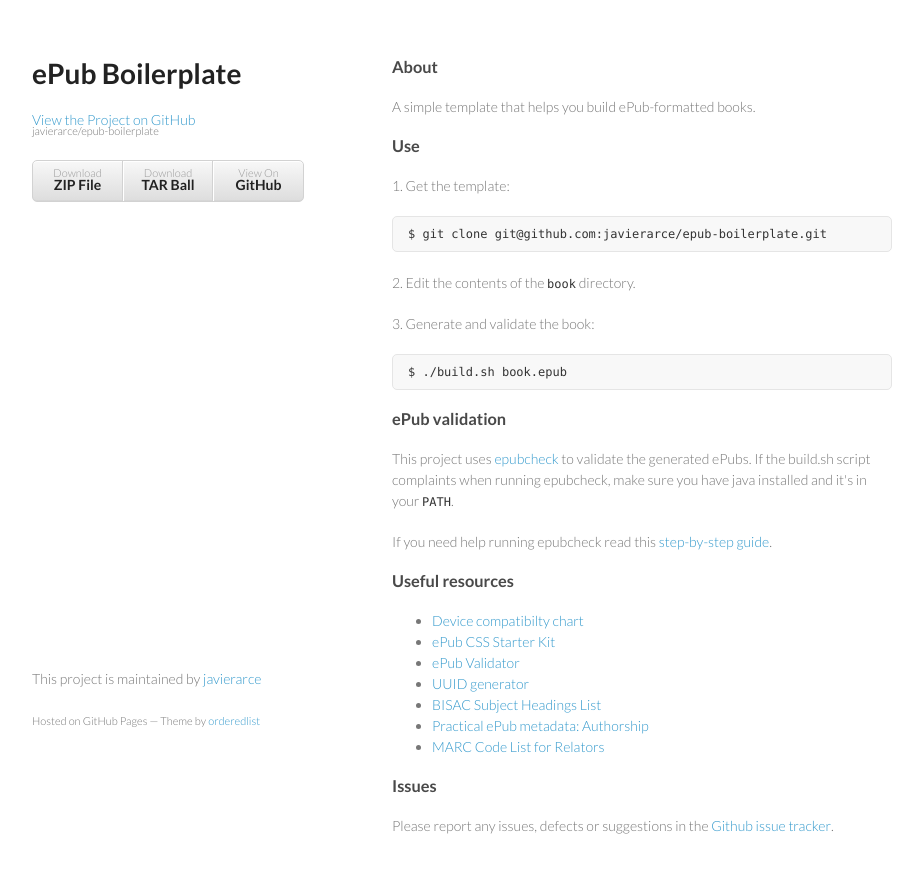
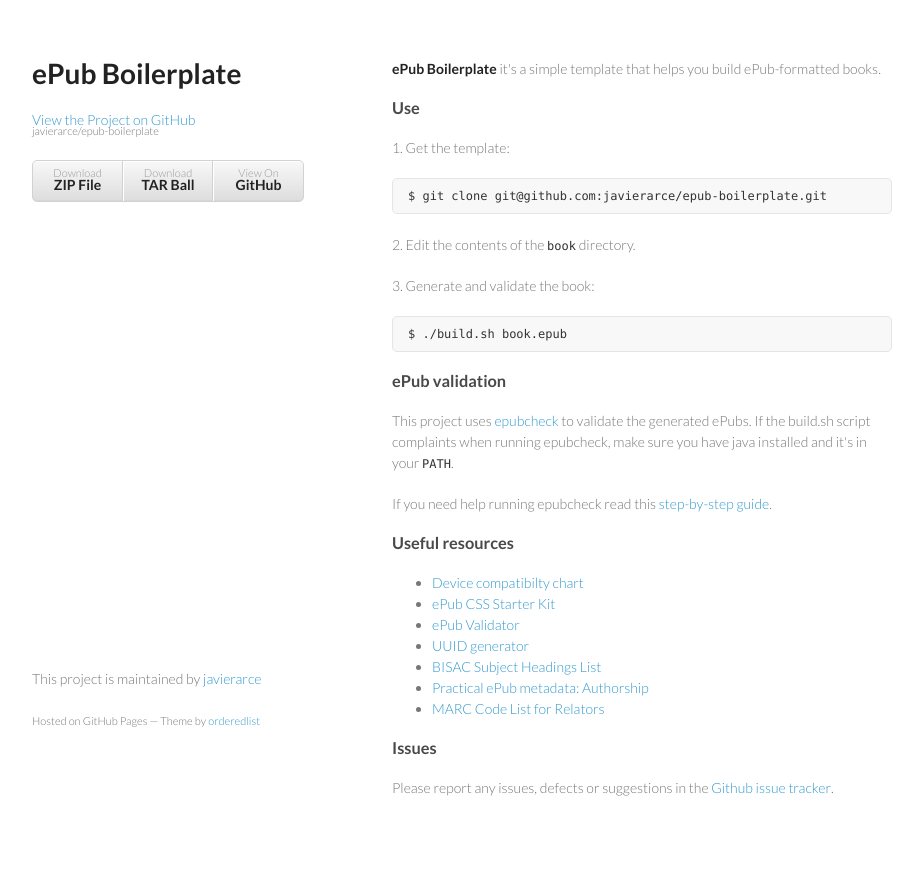
Before and after one commit to javierarce/epub-boilerplate, a plain HTML site: page index.html in a window 1280 px wide. Shown: the whole page, without its empty margins (178-1101 px from the left). Drawn offline with Linux system fonts and the light colour scheme.

Commit message:
Improves description

```diff
--- a/index.html
+++ b/index.html
@@ -25,9 +25,7 @@
       </header>
       <section>
 
-      <h3>About</h3>
-
-      <p>A simple template that helps you build ePub-formatted books.</p>
+      <p><strong>ePub Boilerplate</strong> it's a simple template that helps you build ePub-formatted books.</p>
 
       <h3>Use</h3>
 
```
